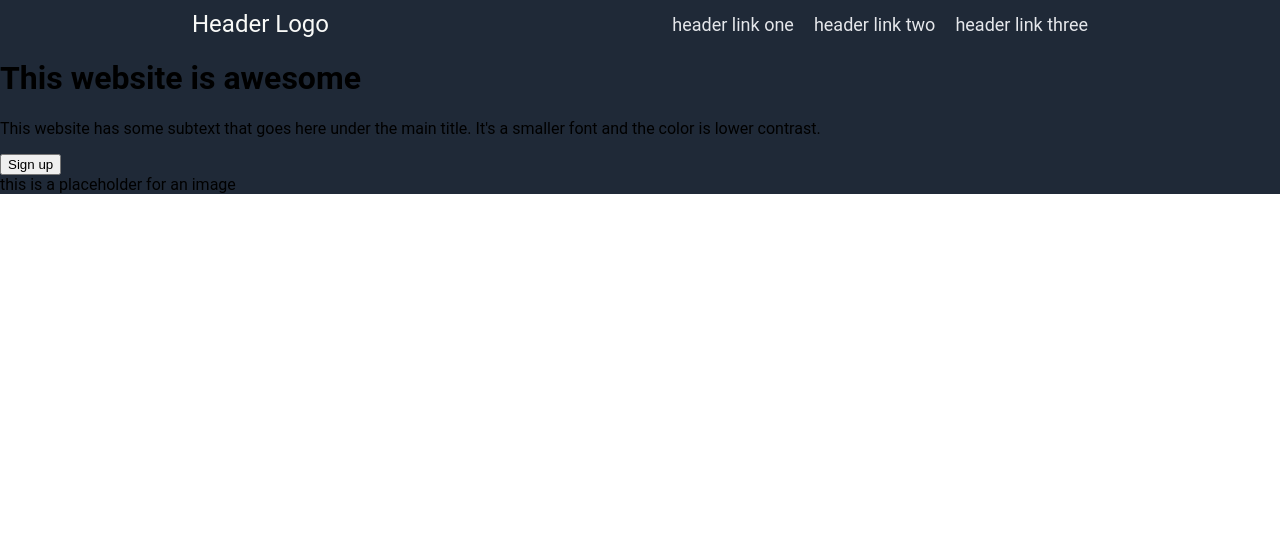
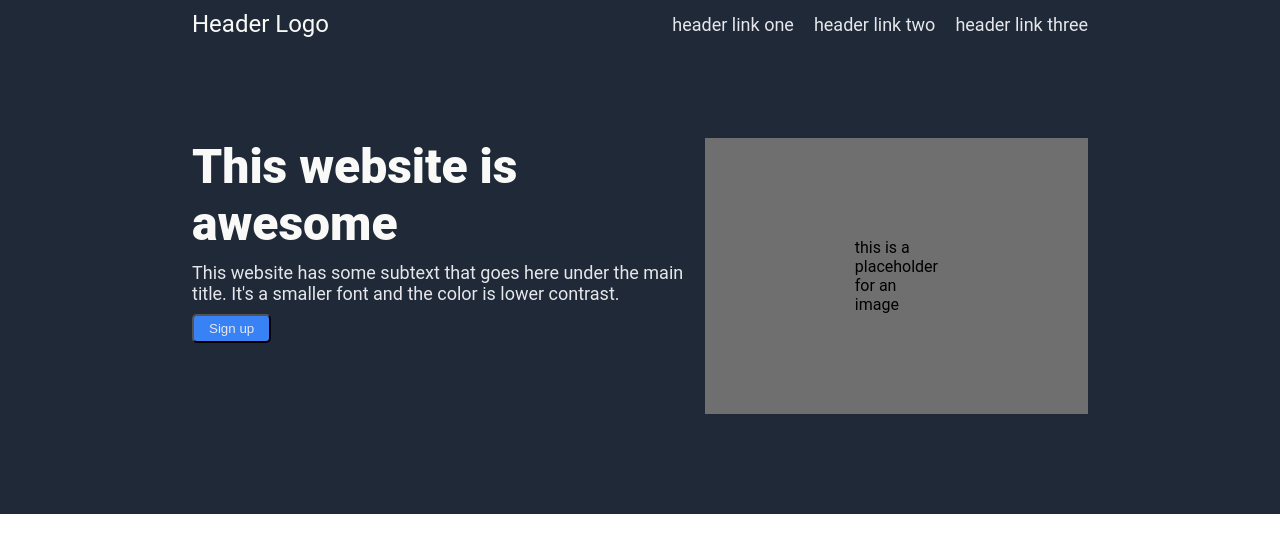
Before and after one commit to aeochoa99/landing-page, a plain HTML site: page index.html in a window 1280 px wide. Drawn offline with Linux system fonts and the light colour scheme.

Commit message:
Style the hero section

```diff
--- a/index.html
+++ b/index.html
@@ -24,7 +24,9 @@
                     <button>Sign up</button>
                 </div>
 
-                <div class="hero-img">this is a placeholder for an image</div>
+                <div class="hero-img">
+                    <p>this is a placeholder for an image</p>
+                </div>
             </div>
         </div>
     </body>
--- a/style.css
+++ b/style.css
@@ -7,21 +7,31 @@ body {
 .section-1 {
     display: flex;
     flex-direction: column;
+    gap: 100px;
     background-color: #1F2937;
     font-family: Roboto, sans-serif;
 }
 
+h1 {
+    margin: 0;
+    font-size: 48px;
+    color: #F9FAF8;
+    font-weight: 900;
+}
+
 .header {
+    padding-top: 10px;
+}
+
+.header, .hero {
     display: flex;
     justify-content: space-between;
-    padding-top: 10px;
 }
 
 .header p {
     color: #F9FAF8;
     font-size: 24px;
     margin: 0;
-    padding-left: 15%;
 }
 
 .header-links {
@@ -33,5 +43,45 @@ body {
     list-style-type: none;
     padding: 0;
     margin: 0;
+}
+
+.hero-text, .header p {
+    padding-left: 15%;
+}
+
+.hero-text {
+    display: flex;
+    flex-direction: column;
+    gap: 10px;
+    align-items: flex-start;
+}
+
+.hero-text p {
+    font-size: 18px;
+    color: #E5E7EB;
+    margin: 0;
+}
+
+.hero-img, .header-links {
     padding-right: 15%;
 }
+
+.hero-img {
+    display: flex;
+    justify-content: center;
+    align-items: center;
+    padding-bottom: 100px;
+}
+
+.hero-img p {
+    background-color: #6f6f6f;
+    padding: 100px 150px 100px 150px;
+    margin: 0;
+}
+
+.hero-text button {
+    padding: 5px 15px 5px 15px;
+    background-color: #3882f6;
+    color: #E5E7EB;
+    border-radius: 5px;
+}
```
